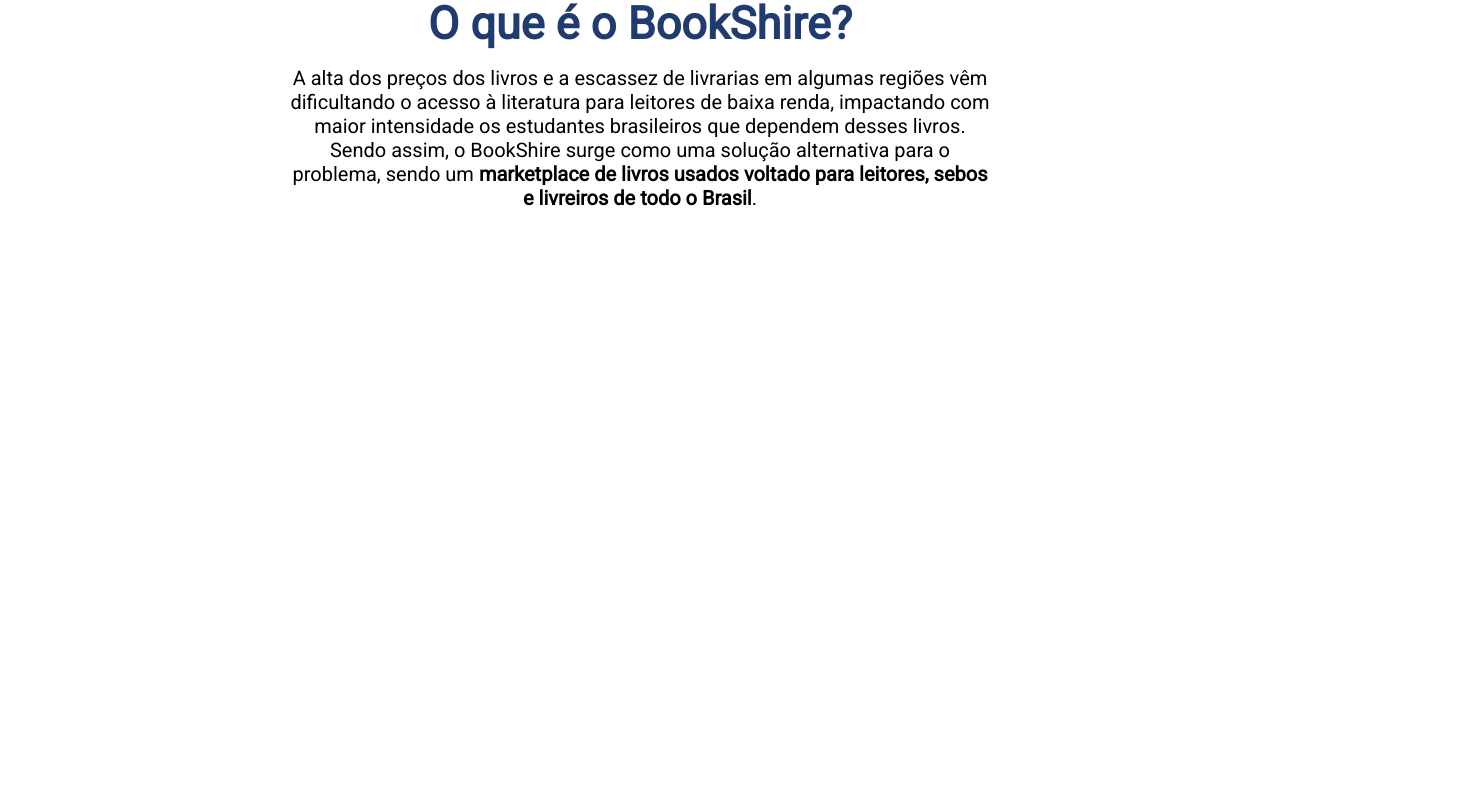
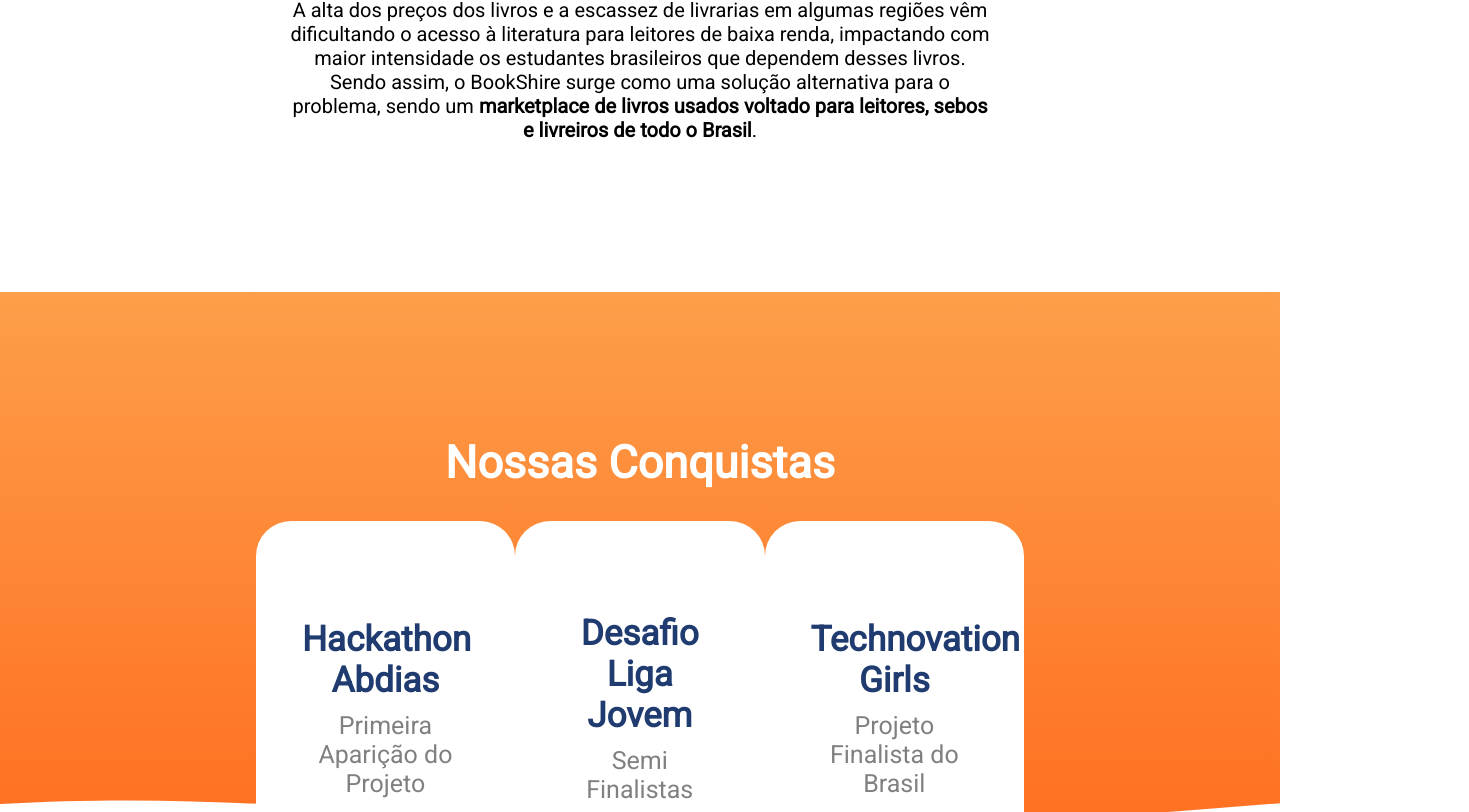
Before and after one commit to RayssaBuarque/BookShire-Website, an Angular app: page / in a window 1280 px wide. Shown: the part 1154-1966 px from the top of the page, 1469 px wide, since content can reach past the window. Before the commit the page ends 1414 px from the top, so only its background shows below. Built offline with nearby package versions, Linux system fonts and the light colour scheme.

Commit message:
galeria criada

```diff
--- a/src/app/app.module.ts
+++ b/src/app/app.module.ts
@@ -5,12 +5,14 @@
 import { AppComponent } from './app.component';
 import { HomeComponent } from './pages/home/home.component';
 import { MenuComponent } from './components/menu/menu.component';
+import { CardConquistaComponent } from './pages/home/card-conquista/card-conquista.component';
 
 @NgModule({
   declarations: [
     AppComponent,
     HomeComponent,
-    MenuComponent
+    MenuComponent,
+    CardConquistaComponent
   ],
   imports: [
     BrowserModule,
--- /dev/null
+++ b/src/app/pages/home/card-conquista/card-conquista.component.css
@@ -0,0 +1,37 @@
+a{
+    text-decoration: none;
+}
+
+.container__conquista{
+    display: flex;
+    flex-direction: column;
+    align-items: center;
+    justify-content: center;
+
+    height: 325px;
+    background-color: white;
+    border-radius: 35px;
+    padding: 25px;
+}
+
+.conquista__title{
+    width:80%;
+    text-align: center;
+}
+
+.conquista__title > h1{
+    color: #1f3b6f;
+    font-size: 35px;
+    font-weight: bold;
+}
+
+.conquista__desc{
+    width: 80%;
+    text-align: center;
+}
+
+.conquista__desc > p{
+    margin-top: 10px;
+    color: gray;
+    font-size: 25px;
+}
--- /dev/null
+++ b/src/app/pages/home/card-conquista/card-conquista.component.html
@@ -0,0 +1,11 @@
+<a href="{{id}}">
+<div class="container__conquista">
+    <div class="conquista__title">
+        <h1>{{title}}</h1>
+    </div>
+
+    <div class="conquista__desc">
+        <p>{{desc}}</p>
+    </div>
+</div>
+</a>
--- /dev/null
+++ b/src/app/pages/home/card-conquista/card-conquista.component.ts
@@ -0,0 +1,20 @@
+import { Component, Input, OnInit } from '@angular/core';
+
+@Component({
+  selector: 'app-card-conquista',
+  templateUrl: './card-conquista.component.html',
+  styleUrls: ['./card-conquista.component.css']
+})
+export class CardConquistaComponent implements OnInit {
+
+  //PROPRIEDADES INPUTÁVEIS DO CARD
+  @Input() id:string = '#'
+  @Input() title:string = 'Título do projeto'
+  @Input() desc:string = 'Descrição do projeto'
+
+  constructor() { }
+
+  ngOnInit(): void {
+  }
+
+}
--- a/src/app/pages/home/home.component.css
+++ b/src/app/pages/home/home.component.css
@@ -29,7 +29,7 @@
     display: flex;
     flex-direction: row;
     justify-content: space-around;
-    margin-top: 70px;
+    margin-top: 40px;
     padding: 40px 60px;
 }
 
@@ -38,15 +38,15 @@
 }
 
 .texto__title > h1{
-    font-size: 90px;
+    font-size: 80px;
     color: #1f3b6f;
     text-shadow: 2px 2px 25px #e3e8f193;
 }
 
 .texto__subs > p{
-    margin-top: 1.5rem;
+    margin-top: 1rem;
     margin-bottom: 1rem;
-    font-size: 30px;
+    font-size: 24px;
     font-weight: 400;
 
     color: #152139;
@@ -63,6 +63,10 @@
     cursor: pointer;
 }
 
+.texto__interacoes > button:hover{
+    background-color: #ff6d1f;
+}
+
 .home__prototipo{
     display: flex;
     align-items: center;
@@ -75,7 +79,8 @@
 }
 
 .container__sobre{
-    margin: 50px 0;
+    margin: 60px 0;
+    margin-bottom: 150px;
     display: flex;
     flex-direction: column;
     align-items: center;
@@ -97,3 +102,34 @@
     margin-top: 1rem;
     font-size: 20px;
 }
+
+.container__galeria{
+    display: flex;
+    flex-direction: column;
+    align-items: center;
+}
+
+.galeria__background{
+    position: absolute;
+    z-index: -1;
+    width: 100%;
+}
+
+.galeria__background > img{
+    width: 100%;
+}
+
+.galeria__title > h1{
+    margin-top: 9rem;
+    font-size: 45px;
+    color: white;
+}
+
+.galeria__cards{
+    margin-top: 2rem;
+    width: 60%;
+    display: flex;
+    flex-direction: row;
+    align-items: center;
+    justify-content: space-between;
+}
--- a/src/app/pages/home/home.component.html
+++ b/src/app/pages/home/home.component.html
@@ -41,4 +41,35 @@
             <p>Sendo assim, o BookShire surge como uma solução alternativa para o problema, sendo um <b>marketplace de livros usados voltado para leitores, sebos e livreiros de todo o Brasil</b>.</p>
         </div>
     </div>
+
+    <div class="container__galeria">
+        <div class="galeria__background">
+            <img src="../../../assets/pages/home/section-background.svg" alt="Background colorido">
+        </div>
+
+        <div class="galeria__title">
+            <h1>Nossas Conquistas</h1>
+        </div>
+
+        <div class="galeria__cards">
+            <app-card-conquista
+                id="#"
+                title="Hackathon Abdias"
+                desc="Primeira Aparição do Projeto"
+            ></app-card-conquista>
+
+            <app-card-conquista
+                id="#"
+                title="Desafio Liga Jovem"
+                desc="Semi Finalistas"
+            ></app-card-conquista>
+
+            <app-card-conquista
+                id="#"
+                title="Technovation Girls"
+                desc="Projeto Finalista do Brasil"
+            ></app-card-conquista>
+        </div>
+
+    </div>
 </div>
```
Also changed, not shown: src/assets/pages/home/background-gradient.svg, src/assets/pages/home/section-background.svg (added).
